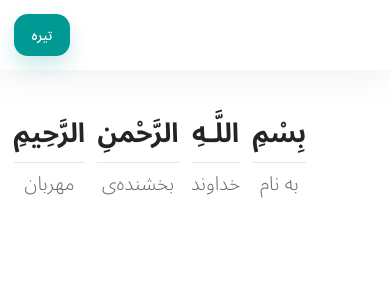
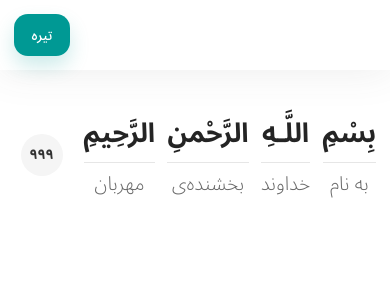
Before and after one commit to boroji/quran-hadi, a Next.js app: page / in a window 390 px wide. Shown: the top 300 px of the page. Built offline with nearby package versions, Linux system fonts and the light colour scheme.

Commit message:
added flex wrap & responsive padding

```diff
--- a/components/Ayah/Ayah.module.scss
+++ b/components/Ayah/Ayah.module.scss
@@ -3,6 +3,7 @@
 .container {
 	display: flex;
 	flex-direction: row-reverse;
+	flex-wrap: wrap;
 	gap: $px-14;
 }
 
--- a/components/Surah/Surah.module.scss
+++ b/components/Surah/Surah.module.scss
@@ -4,6 +4,7 @@
 	display: flex;
 	flex-direction: row-reverse;
 	align-items: center;
+	flex-wrap: wrap;
 	gap: $px-24;
 }
 
--- a/components/UI/Layout/Wrapper.module.scss
+++ b/components/UI/Layout/Wrapper.module.scss
@@ -5,7 +5,7 @@
 }
 
 @media screen and (max-width: $md) {
-	.typeStyle {
-		font-size: $h6;
+	.wrapper {
+		padding: $px-120 $px-16;
 	}
 }
```
